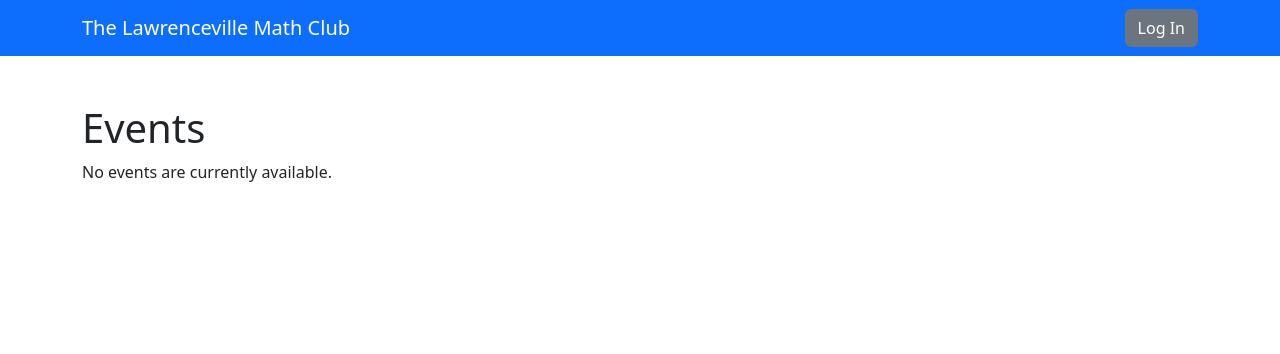
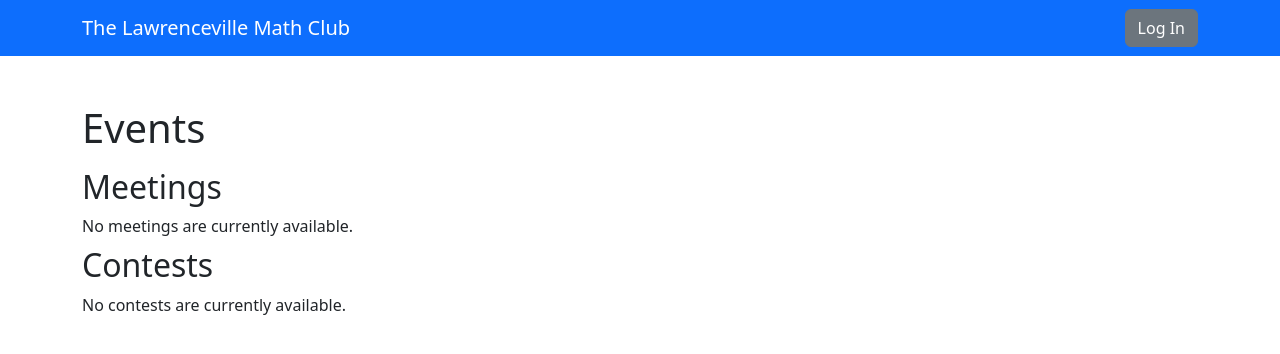
Before and after one commit to bhushan-mohanraj/lawrenceville-math, a Flask app: template app/templates/events/index.html in a window 1280 px wide. Shown: the top 354 px of the page. Run offline with Flask 3, Linux system fonts and the light colour scheme; the template is opened without the code that fills it, so the values that code supplies are empty; some libraries are stand-ins or nearby versions.

Commit message:
Display both meetings and contests on events page

```diff
--- a/app/templates/events/index.html
+++ b/app/templates/events/index.html
@@ -16,11 +16,15 @@
     {% endif %}
 </div>
 
+{% for name, events in [("meetings", meetings), ("contests", contests)] %}
+
+<h2 class="my-2">{{ name.title() }}</h2>
+
 {% if events %}
 
 {% for event in events %}
 
-<div class="mt-2">
+<div class="my-2">
     <h2 class="d-flex justify-content-between align-items-center">
         <span class="fs-4">
             <span class="badge bg-primary">{{ event.category.title() }}</span>
@@ -53,8 +57,10 @@
 
 {% else %}
 
-No events are currently available.
+<p class="my-2">No {{ name }} are currently available.</p>
 
-{% endif%}
+{% endif %}
+
+{% endfor %}
 
 {% endblock %}
```
Also changed, not shown: app/views/events.py (+11 -1 lines).
